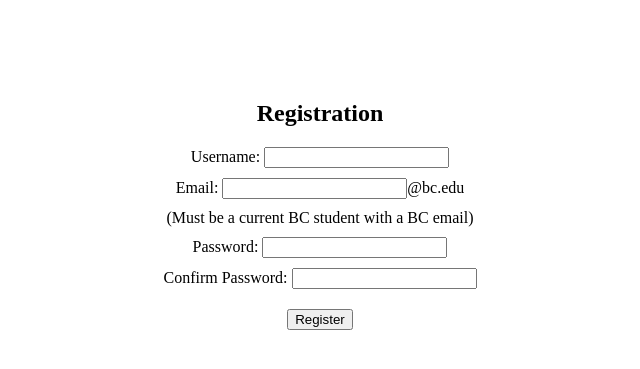
After one commit to CSCI3356-Summer2021/SAMM, a Django app: page /landing/registerpage in a window 1280 px wide. The commit adds this page. Shown: the top 369 px of the page, without its empty margins (320-960 px from the left). Run offline with Django 3.2, Linux system fonts and the light colour scheme.

Commit message:
login and register page made

```diff
--- a/Fake_News_SAMM/landing/templates/index.html
+++ b/Fake_News_SAMM/landing/templates/index.html
@@ -19,9 +19,9 @@
         <div>
             <h2>WELCOME TO OUR APP!</h2>
             <div>Would you like to...</div>
-            <a type="button" class="btn btn-success" href="login">Login</a>
+            <a type="button" class="btn btn-success" href="loginpage">Login</a>
             <div>or...</div>
-            <a type="button" class="btn btn-primary" href="register">Register</a>
+            <a type="button" class="btn btn-primary" href="registerpage">Register</a>
         </div>
     </div>
 
--- /dev/null
+++ b/Fake_News_SAMM/landing/templates/registerpage.html
@@ -0,0 +1,30 @@
+<!DOCTYPE html>
+<html lang="en">
+<head>
+    <meta charset="UTF-8">
+    <meta http-equiv="X-UA-Compatible" content="IE=edge">
+    <meta name="viewport" content="width=device-width, initial-scale=1.0">
+    <title>Login</title>
+    <style>
+        .container{
+            text-align: center;
+            margin-top: 100px;
+        }
+        .row{
+            margin: 10px;
+        }
+    </style>
+</head>
+<body class="container">
+    <h2>Registration</h2>
+    <form method="POST">
+        <div class="row">Username: <input type="text" name="username"></div>
+        <div class="row">Email: <input type="text" name="email">@bc.edu</div>
+        <div class="row">(Must be a current BC student with a BC email)</div>
+        <div class="row">Password: <input type="text" name="password"></div>
+        <div class="row">Confirm Password: <input type="text" name="confirmpassword"></div>
+        <button type="submit" class="row">Register</button>
+    </form>
+
+</body>
+</html>
--- a/Fake_News_SAMM/landing/urls.py
+++ b/Fake_News_SAMM/landing/urls.py
@@ -3,6 +3,6 @@ from . import views
 
 urlpatterns = [
     path('', views.index, name='landing/index'),
-    path('login', views.login, name='landing/login'),
-    path('register', views.register, name='landing/register'),
+    path('loginpage', views.loginpage, name='landing/loginpage'),
+    path('registerpage', views.registerpage, name='landing/registerpage'),
 ]
--- a/Fake_News_SAMM/landing/views.py
+++ b/Fake_News_SAMM/landing/views.py
@@ -3,8 +3,8 @@ from django.shortcuts import render
 def index(request):
     return render(request, 'index.html')
 
-def login(request):
-    return render(request, 'login.html')
+def loginpage(request):
+    return render(request, 'loginpage.html')
 
-def register(request):
-    return render(request, 'register.html')
+def registerpage(request):
+    return render(request, 'registerpage.html')
```
Also changed, not shown: Fake_News_SAMM/landing/templates/login.html (deleted, +0 -12 lines), Fake_News_SAMM/landing/templates/loginpage.html (added, +29 -0 lines), Fake_News_SAMM/landing/templates/register.html (deleted, +0 -12 lines).
